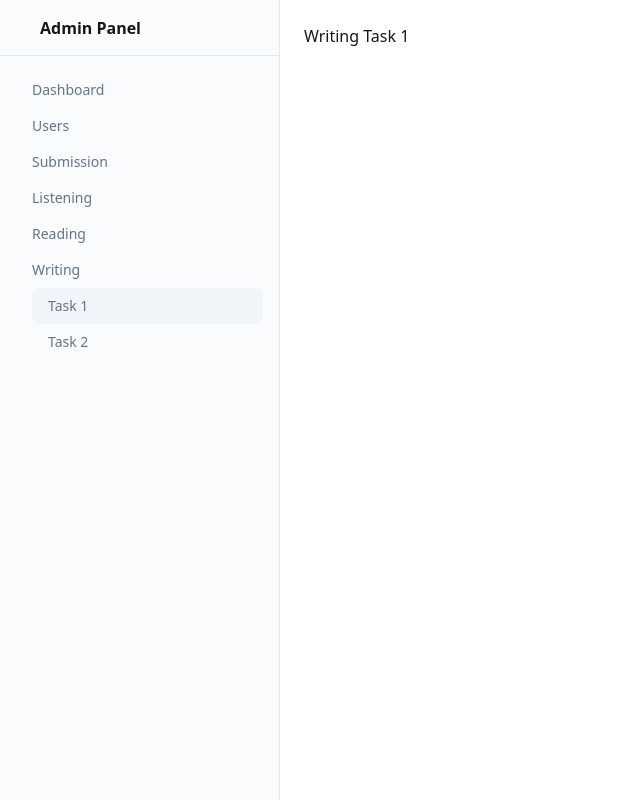
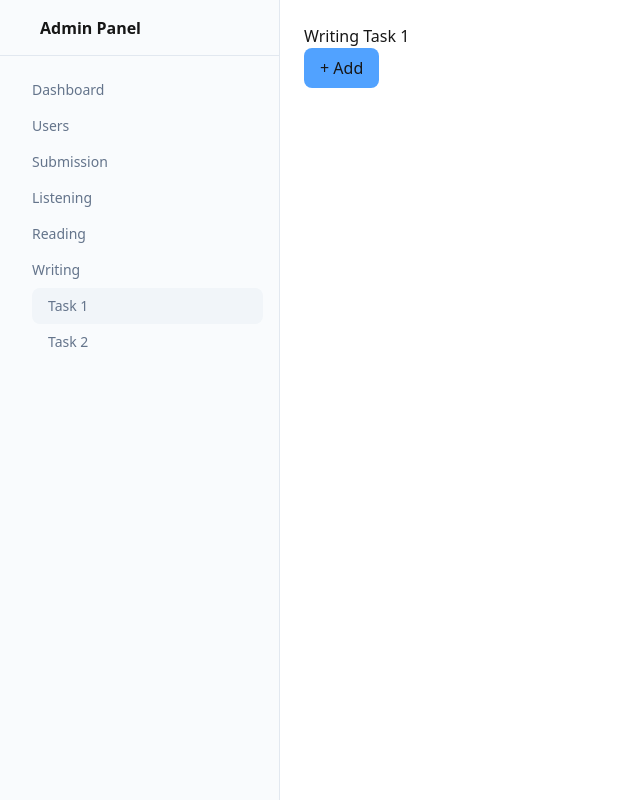
Before and after one commit to samanwirst/eit_platform, a Next.js app in the folder client/: page /writing/task/1 in a window 1280 px wide. Shown: the whole page, without its empty margins (0-640 px from the left). Built offline with nearby package versions, Linux system fonts and the light colour scheme; some icons are missing.

Commit message:
Add writing section page implemented

```diff
--- /dev/null
+++ b/client/src/app/writing/task/[num]/add/page.tsx
@@ -0,0 +1,12 @@
+import { useParams } from "next/navigation"
+const WritingSectionAddPage = async ({ params }) => {
+    const { num } = await params;
+
+    return (
+        <div>
+        <h1>Add Writing Task {num}</h1>
+        {/* Add your form or components here */}
+        </div>
+    );
+}
+export default WritingSectionAddPage;
--- a/client/src/app/writing/task/[num]/page.tsx
+++ b/client/src/app/writing/task/[num]/page.tsx
@@ -1,9 +1,23 @@
-const WritingSectionPage = async ({ params }) => {
-    const { num } = await params;
+'use client';
+
+import { useParams } from 'next/navigation';
+import { useRouter } from 'next/navigation';
+import ButtonDefault from '@/components/Buttons/ButtonDefault';
+
+const WritingSectionPage = () => {
+    const params = useParams();
+    const router = useRouter();
+
+    const num = params.num as string;
+
+    const handleAddNewSection = () => {
+        router.push(`/writing/task/${num}/add`);
+    };
 
     return (
         <div>
             <h1>Writing Task {num}</h1>
+            <ButtonDefault label="+ Add" onClick={handleAddNewSection} />
         </div>
     );
 }
--- /dev/null
+++ b/client/src/components/Buttons/ButtonDefault.tsx
@@ -0,0 +1,51 @@
+"use client";
+
+import React, { Children } from "react";
+
+type ButtonDefaultProps = {
+  label?: string;
+  onClick?: () => void;
+  className?: string;
+  color?: "green" | "blue" | "red" | "transparent" | "gray" | "neutral" | 'yellow';
+  textColor?: string;
+  disabled?: boolean;
+  children?: React.ReactNode;
+  type?: "button" | "submit" | "reset";
+};
+
+const colorClasses: Record<string, string> = {
+  green: "bg-green-400 hover:bg-green-600",
+  blue: "bg-blue-400 hover:bg-blue-600",
+  red: "bg-red-400 hover:bg-red-600",
+  gray: "bg-gray-400 cursor-not-allowed",
+  neutral: "bg-neutral-400 hover:bg-neutral-600",
+  transparent: "bg-transparent hover:bg-gray-200",
+  yellow: "bg-yellow-400 hover:bg-yellow-600",
+};
+
+const ButtonDefault: React.FC<ButtonDefaultProps> = ({
+  label = "",
+  onClick = undefined,
+  className = "",
+  color = "blue",
+  textColor = "white",
+  disabled = false,
+  children = null,
+  type = "button",
+}) => {
+  const colorClass = !disabled ? colorClasses[color] : colorClasses.gray;
+
+  return (
+    <button
+      onClick={!disabled ? onClick : undefined}
+      className={`px-4 py-2 rounded-lg text-${textColor} transition cursor-pointer ${colorClass} ${className}`}
+      disabled={disabled}
+      type={type}
+    >
+      {label}
+      {children}
+    </button>
+  );
+};
+
+export default ButtonDefault;
```
